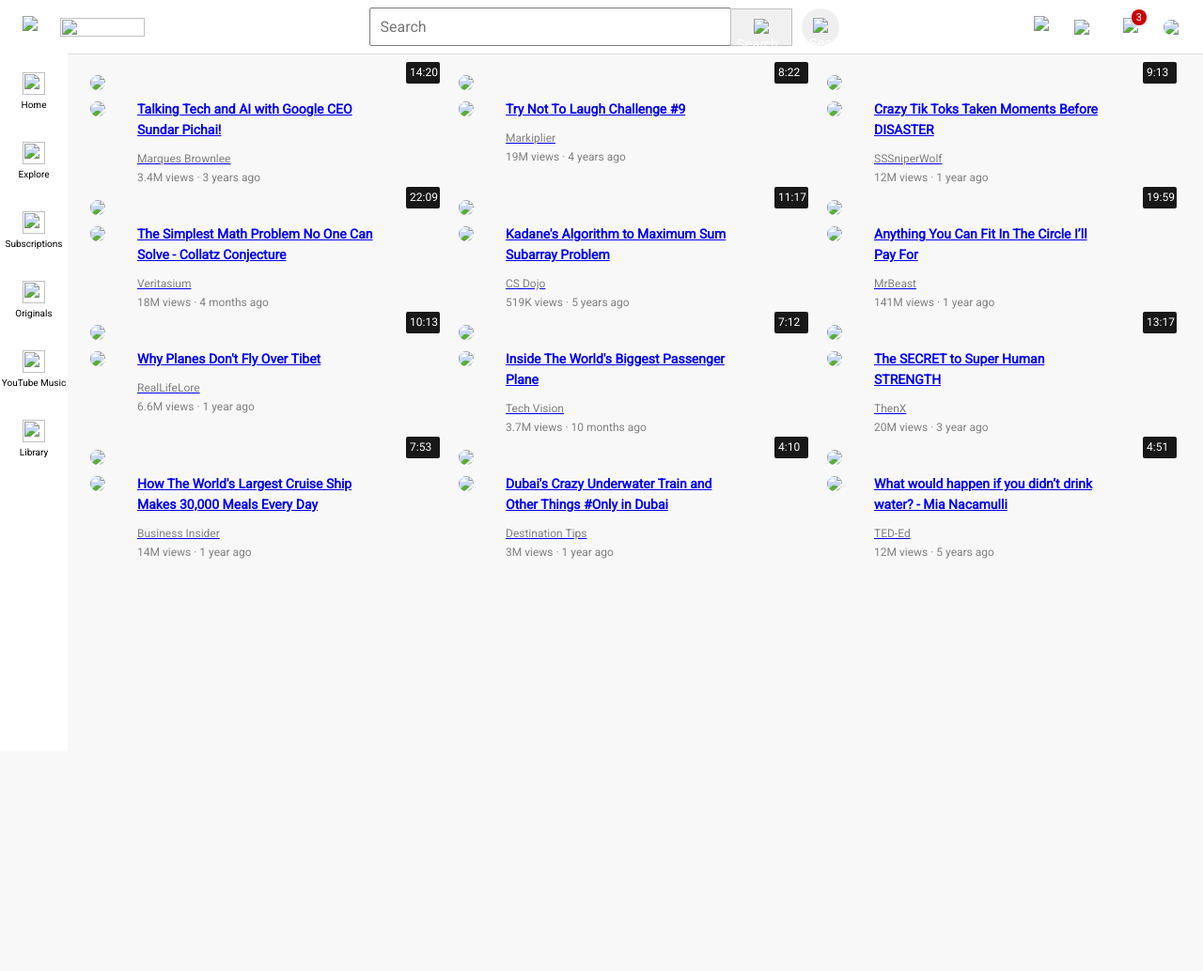
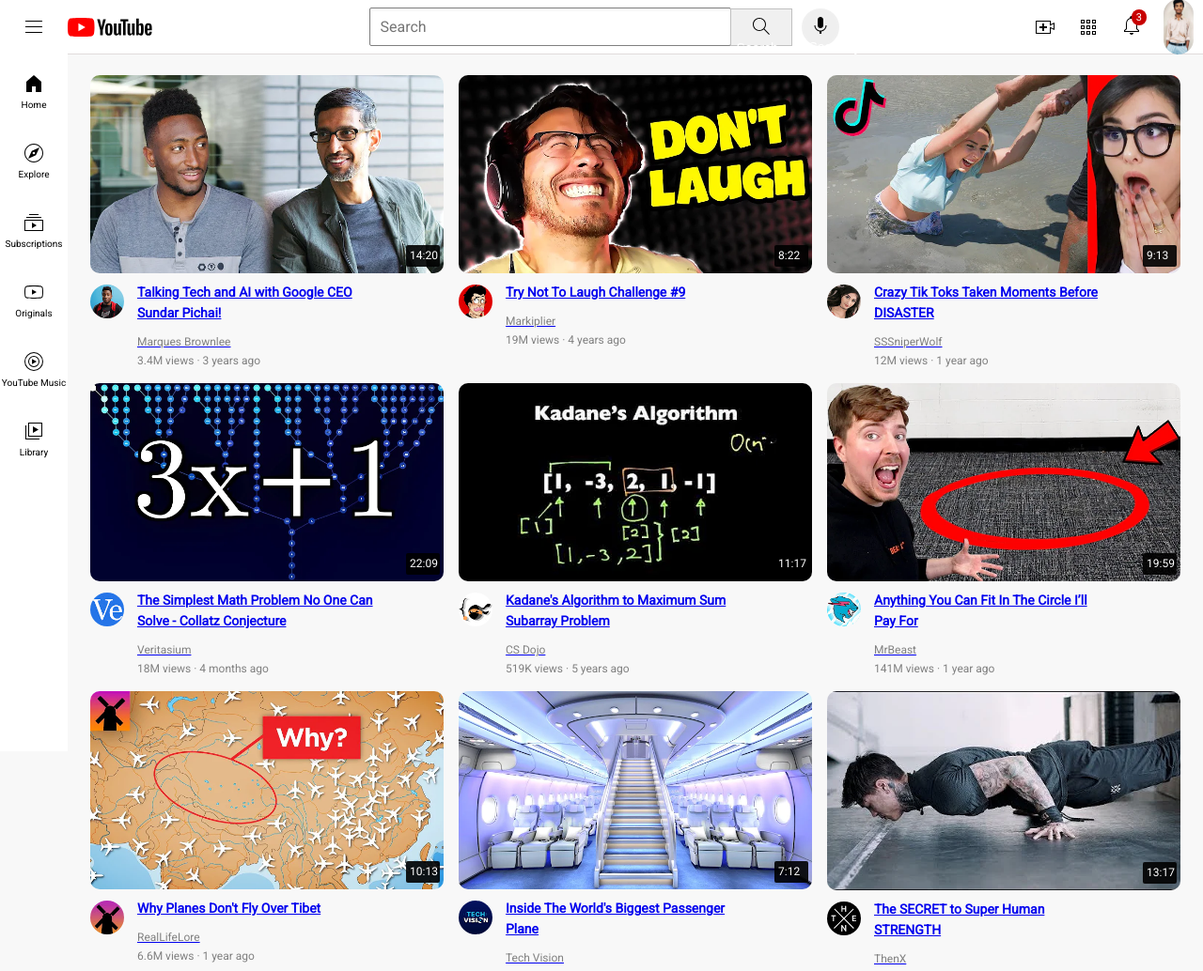
Before and after one commit to SarveshKamboji/Youtube, a plain HTML site: page index.html in a window 1280 px wide. Shown: the top 1034 px of the page at 94% size. Before the commit the page ends 800 px from the top, so only its background shows below. Drawn offline with Linux system fonts and the light colour scheme.

Commit message:
Update index.html

```diff
--- a/index.html
+++ b/index.html
@@ -12,54 +12,54 @@
     <body>
         <div class="header">
             <div class="left-section">
-                <img  class="hamburger-menu" src="icons/hamburger-menu.svg">
-                <img  class="youtube-logo" src="icons/youtube-logo.svg">
+                <img  class="hamburger-menu" src="hamburger-menu.svg">
+                <img  class="youtube-logo" src="youtube-logo.svg">
             </div>
             <div class="middle-section">
                 <input class="search-bar" type="text" placeholder="Search">
-                <button class ="search-button"><img  class="search-icon" src="icons/search.svg">
+                <button class ="search-button"><img  class="search-icon" src="search.svg">
                     <div class="refer">Search</div>
                 </button>
-                <button class ="voice-button"><img  class="voice-search-icon" src="icons/voice-search-icon.svg">
+                <button class ="voice-button"><img  class="voice-search-icon" src="voice-search-icon.svg">
                     <div class="refer">Search you asked</div>
                 </button>
             </div>
             <div class="right-section">
-                <img  class="upload" src="icons/upload.svg">
-                <img  class="youtube-apps" src="icons/youtube-apps.svg">
+                <img  class="upload" src="upload.svg">
+                <img  class="youtube-apps" src="youtube-apps.svg">
                 <div>
-                    <img  class="notifications-icon" src="icons/notifications.svg">
+                    <img  class="notifications-icon" src="notifications.svg">
                     <div  class="noofmessages">
                         3
                     </div>
                 </div>
-                <img  class="profile-pic" src="icons/WhatsApp Image 2023-12-09 at 20.10.51_204785ac.jpg">
+                <img  class="profile-pic" src="WhatsApp Image 2023-12-09 at 20.10.51_204785ac.jpg">
             </div>
         </div>
 
         <div class="sidebar">
             <div class="sidebar-icon">
-                <img class="icons" src="icons/home.svg">
+                <img class="icons" src="home.svg">
                 <div class ="text">Home</div>
             </div>
             <div class="sidebar-icon">
-                <img class ="icons" src="icons/explore.svg">
+                <img class ="icons" src="explore.svg">
                 <div class ="text">Explore</div>
             </div>
             <div class="sidebar-icon">
-                <img class = "icons" src="icons/subscriptions.svg">
+                <img class = "icons" src="subscriptions.svg">
                 <div class ="text">Subscriptions</div>
             </div>
             <div class="sidebar-icon">
-                <img class ="icons" src="icons/originals.svg">
+                <img class ="icons" src="originals.svg">
                 <div class ="text">Originals</div>
             </div>
             <div class="sidebar-icon">
-                <img class = "icons" src="icons/youtube-music.svg">
+                <img class = "icons" src="youtube-music.svg">
                 <div class ="text">YouTube Music</div>
             </div>
             <div class="sidebar-icon">
-                <img class = "icons" src="icons/library.svg">
+                <img class = "icons" src="library.svg">
                 <div class ="text">Library</div>
             </div>
         </div>
@@ -68,7 +68,7 @@
             <div class ="div">
                 <div class="place-timer">
                     <a href="https://www.youtube.com/watch?v=n2RNcPRtAiY">
-                        <img  class="video-preview" src="thumbnails/thumbnail-1.webp">
+                        <img  class="video-preview" src="thumbnail-1.webp">
                     </a>
                     <div class="video-timer">
                         14:20
@@ -77,7 +77,7 @@
                 <div class="video-info-grid">
                     <div class="channel-picture">
                         <a href="https://www.youtube.com/c/mkbhd">
-                            <img class ="video-chanelpics" src="channelpics/channel-1.jpeg">
+                            <img class ="video-chanelpics" src="channel-1.jpeg">
                         </a>
                     </div>
                     <div class ="video-info" >
@@ -103,7 +103,7 @@
             <div class="div">
                 <div class="place-timer">
                     <a href="https://www.youtube.com/watch?v=mP0RAo9SKZk">
-                        <img  class="video-preview" src="thumbnails/thumbnail-2.webp">
+                        <img  class="video-preview" src="thumbnail-2.webp">
                     </a>
                     <div class="video-timer">
                         8:22
@@ -112,7 +112,7 @@
                 <div class="video-info-grid">
                     <div class="channel-picture">
                         <a href="https://www.youtube.com/c/markiplier">
-                            <img class ="video-chanelpics" src="channelpics/channel-2.jpeg">
+                            <img class ="video-chanelpics" src="channel-2.jpeg">
                         </a>
 
                     </div>
@@ -139,7 +139,7 @@
             <div class ="div">
                 <div class="place-timer">
                     <a href="https://www.youtube.com/watch?v=FgjPQQeTh1w">
-                        <img  class="video-preview" src="thumbnails/thumbnail-3.webp">
+                        <img  class="video-preview" src="thumbnail-3.webp">
                     </a>
                     <div class="video-timer">
                         9:13
@@ -148,7 +148,7 @@
                 <div class="video-info-grid">
                     <div class="channel-picture">
                         <a href="https://www.youtube.com/user/SSSniperWolf">
-                            <img class ="video-chanelpics" src="channelpics/channel-3.jpeg">
+                            <img class ="video-chanelpics" src="channel-3.jpeg">
                         </a>
                     </div>
                     <div class ="video-info" >
@@ -174,7 +174,7 @@
             <div class="div">
                 <div class="place-timer">
                     <a href="https://www.youtube.com/watch?v=094y1Z2wpJg">
-                        <img  class="video-preview" src="thumbnails/thumbnail-4.webp">
+                        <img  class="video-preview" src="thumbnail-4.webp">
                     </a>
                     <div class="video-timer">
                         22:09
@@ -183,7 +183,7 @@
                 <div class="video-info-grid">
                     <div class="channel-picture">
                         <a href="https://www.youtube.com/c/veritasium">
-                            <img class ="video-chanelpics" src="channelpics/channel-4.jpeg">
+                            <img class ="video-chanelpics" src="channel-4.jpeg">
                         </a>
                     </div>
                     <div class ="video-info" >
@@ -209,7 +209,7 @@
             <div class ="div">
                 <div class="place-timer">
                     <a href="https://www.youtube.com/watch?v=86CQq3pKSUw">
-                        <img  class="video-preview" src="thumbnails/thumbnail-5.webp">
+                        <img  class="video-preview" src="thumbnail-5.webp">
                     </a>
                     <div class="video-timer">
                         11:17
@@ -218,7 +218,7 @@
                 <div class="video-info-grid">
                     <div class="channel-picture">
                         <a href="https://www.youtube.com/c/CSDojo">
-                            <img class ="video-chanelpics" src="channelpics/channel-5.jpeg">
+                            <img class ="video-chanelpics" src="channel-5.jpeg">
                         </a>
                     </div>
                     <div class ="video-info" >
@@ -244,7 +244,7 @@
             <div class="div">
                 <div class="place-timer">
                     <a href="https://www.youtube.com/watch?v=yXWw0_UfSFg">
-                        <img  class="video-preview" src="thumbnails/thumbnail-6.webp">
+                        <img  class="video-preview" src="thumbnail-6.webp">
                     </a>
                     <div class="video-timer">
                         19:59
@@ -253,7 +253,7 @@
                 <div class="video-info-grid">
                     <div class="channel-picture">
                         <a href="https://www.youtube.com/channel/UCX6OQ3DkcsbYNE6H8uQQuVA">
-                            <img class ="video-chanelpics" src="channelpics/channel-6.jpeg">
+                            <img class ="video-chanelpics" src="channel-6.jpeg">
                         </a>
 
                     </div>
@@ -280,7 +280,7 @@
             <div class="div">
                 <div class="place-timer">
                     <a href="https://www.youtube.com/watch?v=fNVa1qMbF9Y">
-                        <img  class="video-preview" src="thumbnails/thumbnail-7.webp">
+                        <img  class="video-preview" src="thumbnail-7.webp">
                     </a>
                     <div class="video-timer">
                         10:13
@@ -289,7 +289,7 @@
                 <div class="video-info-grid">
                     <div class="channel-picture">
                         <a href="https://www.youtube.com/channel/UCP5tjEmvPItGyLhmjdwP7Ww">
-                            <img class ="video-chanelpics" src="channelpics/channel-7.jpeg">
+                            <img class ="video-chanelpics" src="channel-7.jpeg">
                         </a>
 
                     </div>
@@ -316,7 +316,7 @@
             <div class="div">
                 <div class="place-timer">
                     <a href="https://www.youtube.com/watch?v=lFm4EM1juls">
-                        <img  class="video-preview" src="thumbnails/thumbnail-8.webp">
+                        <img  class="video-preview" src="thumbnail-8.webp">
                     </a>
                     <div class="video-timer">
                         7:12
@@ -325,7 +325,7 @@
                 <div class="video-info-grid">
                     <div class="channel-picture">
                         <a href="https://www.youtube.com/channel/UCHAK6CyegY22Zj2GWrcaIxg">
-                            <img class ="video-chanelpics" src="channelpics/channel-8.jpeg">
+                            <img class ="video-chanelpics" src="channel-8.jpeg">
                         </a>
 
                     </div>
@@ -352,7 +352,7 @@
             <div class="div">
                 <div class="place-timer">
                     <a href="https://www.youtube.com/watch?v=ixmxOlcrlUc">
-                        <img  class="video-preview" src="thumbnails/thumbnail-9.webp">
+                        <img  class="video-preview" src="thumbnail-9.webp">
                     </a>
                     <div class="video-timer">
                         13:17
@@ -361,7 +361,7 @@
                 <div class="video-info-grid">
                     <div class="channel-picture">
                         <a href="https://www.youtube.com/c/OFFICIALTHENXSTUDIOS">
-                            <img class ="video-chanelpics" src="channelpics/channel-9.jpeg">
+                            <img class ="video-chanelpics" src="channel-9.jpeg">
                         </a>
 
                     </div>
@@ -388,7 +388,7 @@
             <div class="div">
                 <div class="place-timer">
                     <a href="https://www.youtube.com/watch?v=R2vXbFp5C9o">
-                        <img  class="video-preview" src="thumbnails/thumbnail-10.webp">
+                        <img  class="video-preview" src="thumbnail-10.webp">
                     </a>
                     <div class="video-timer">
                         7:53
@@ -397,7 +397,7 @@
                 <div class="video-info-grid">
                     <div class="channel-picture">
                         <a href="https://www.youtube.com/user/businessinsider">
-                            <img class ="video-chanelpics" src="channelpics/channel-10.jpeg">
+                            <img class ="video-chanelpics" src="channel-10.jpeg">
                         </a>
 
                     </div>
@@ -424,7 +424,7 @@
             <div class="div">
                 <div class="place-timer">
                     <a href="https://www.youtube.com/watch?v=0nZuYyXET3s">
-                        <img  class="video-preview" src="thumbnails/thumbnail-11.webp">
+                        <img  class="video-preview" src="thumbnail-11.webp">
                     </a>
                     <div class="video-timer">
                         4:10
@@ -433,7 +433,7 @@
                 <div class="video-info-grid">
                     <div class="channel-picture">
                         <a href="https://www.youtube.com/@Destinationtips">
-                            <img class ="video-chanelpics" src="channelpics/channel-11.jpeg">
+                            <img class ="video-chanelpics" src="channel-11.jpeg">
                         </a>
 
                     </div>
@@ -460,7 +460,7 @@
             <div class="div">
                 <div class="place-timer">
                     <a href="https://www.youtube.com/watch?v=9iMGFqMmUFs">
-                        <img  class="video-preview" src="thumbnails/thumbnail-12.webp">
+                        <img  class="video-preview" src="thumbnail-12.webp">
                     </a>
                     <div class="video-timer">
                         4:51
@@ -469,7 +469,7 @@
                 <div class="video-info-grid">
                     <div class="channel-picture">
                         <a href="https://www.youtube.com/teded">
-                            <img class ="video-chanelpics" src="channelpics/channel-12.jpeg">
+                            <img class ="video-chanelpics" src="channel-12.jpeg">
                         </a>
                     </div>
                     <div class ="video-info" >
```
